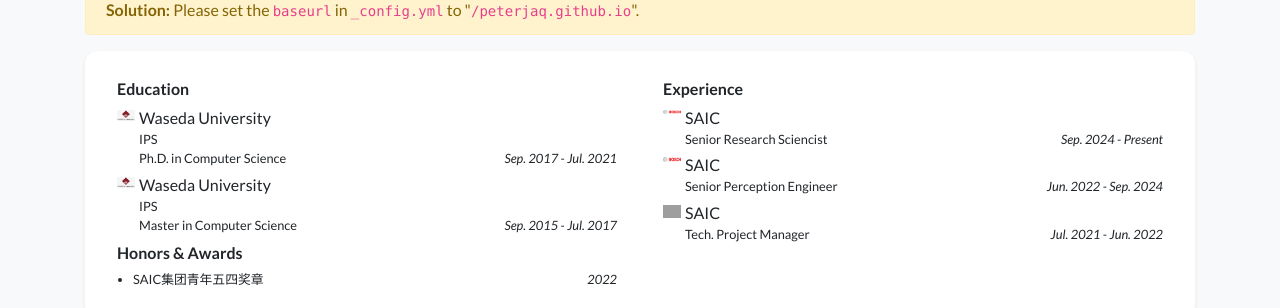
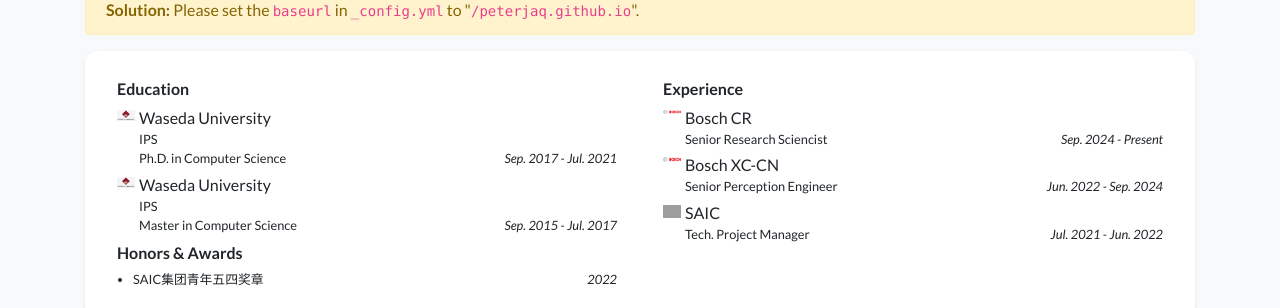
Before and after one commit to PeterJaq/peterjaq.github.io, a Jekyll site: the page built from index.html, in a window 1280 px wide and 1159 px high. Shown: the part 554-862 px from the top of the window. Built offline with Jekyll 4.4.1, drawn with Linux system fonts in a browser that asks for light colours; nearby versions of some CDN libraries; a style sheet for code colours, icons or effects is not loaded; grey boxes are pictures that could not be loaded.

Commit message:
update profile

```diff
--- a/_data/profile.yml
+++ b/_data/profile.yml
@@ -44,11 +44,11 @@ education:
   date: Sep. 2015 - Jul. 2017
 
 experience:
-- name: SAIC
+- name: Bosch CR
   logo: /assets/images/badges/Bosch.png
   position: Senior Research Sciencist
   date: Sep. 2024 - Present
-- name: SAIC
+- name: Bosch XC-CN
   logo: /assets/images/badges/Bosch.png
   position: Senior Perception Engineer
   date: Jun. 2022 - Sep. 2024
```
